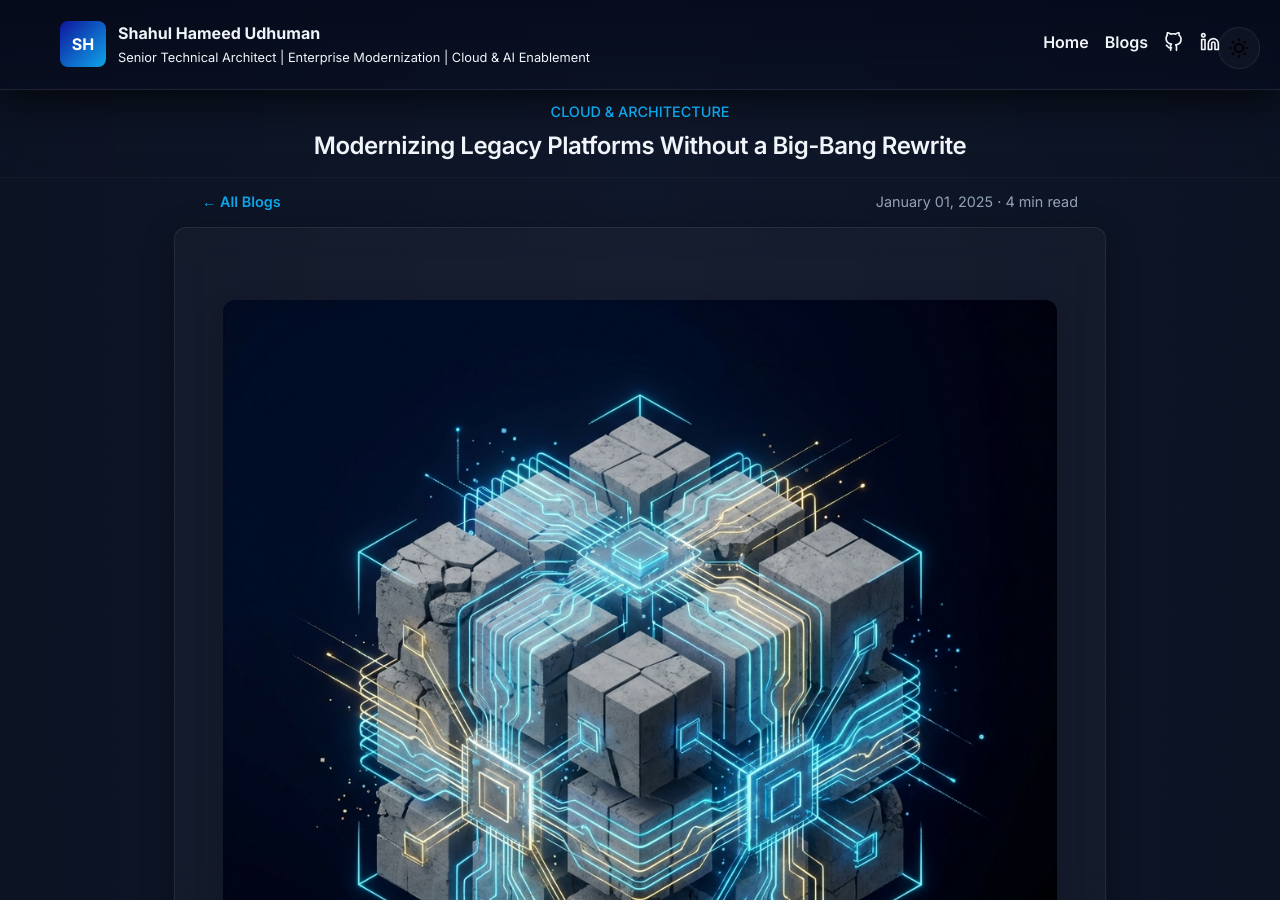
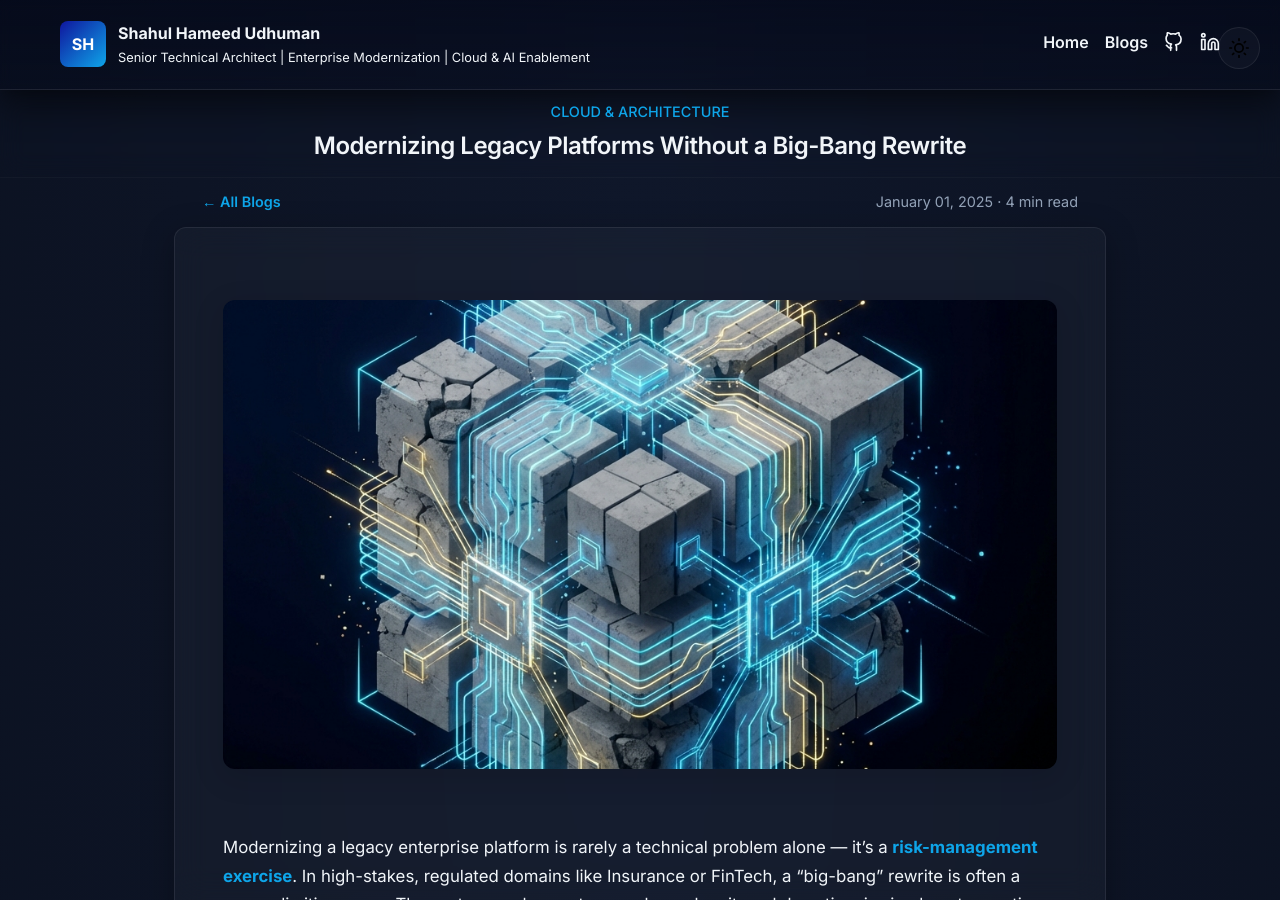
Before and after one commit to shameed/shameed.github.io, a Jekyll site: the page built from _posts/2025-01-01-modernizing-legacy-platforms-without-a-big-bang-rewrite.md, in a window 1280 px wide and 900 px high. Built offline with Jekyll 4.4.1, drawn with Linux system fonts in a browser that asks for light colours.

Commit message:
fix: Enforce 16:9 aspect ratio for blog post header images

```diff
--- a/_layouts/post.html
+++ b/_layouts/post.html
@@ -29,7 +29,7 @@
             {% if page.image %}
             <div class="post-featured-image" style="margin-bottom: 2rem;">
                 <img src="{{ page.image | relative_url }}" alt="{{ page.title }}"
-                    style="width: 100%; height: auto; border-radius: 12px; box-shadow: 0 8px 30px rgba(0,0,0,0.15); object-fit: cover;">
+                    style="width: 100%; aspect-ratio: 16/9; object-fit: cover; border-radius: 12px; box-shadow: 0 8px 30px rgba(0,0,0,0.15);">
             </div>
             {% endif %}
             {{ content }}
```
